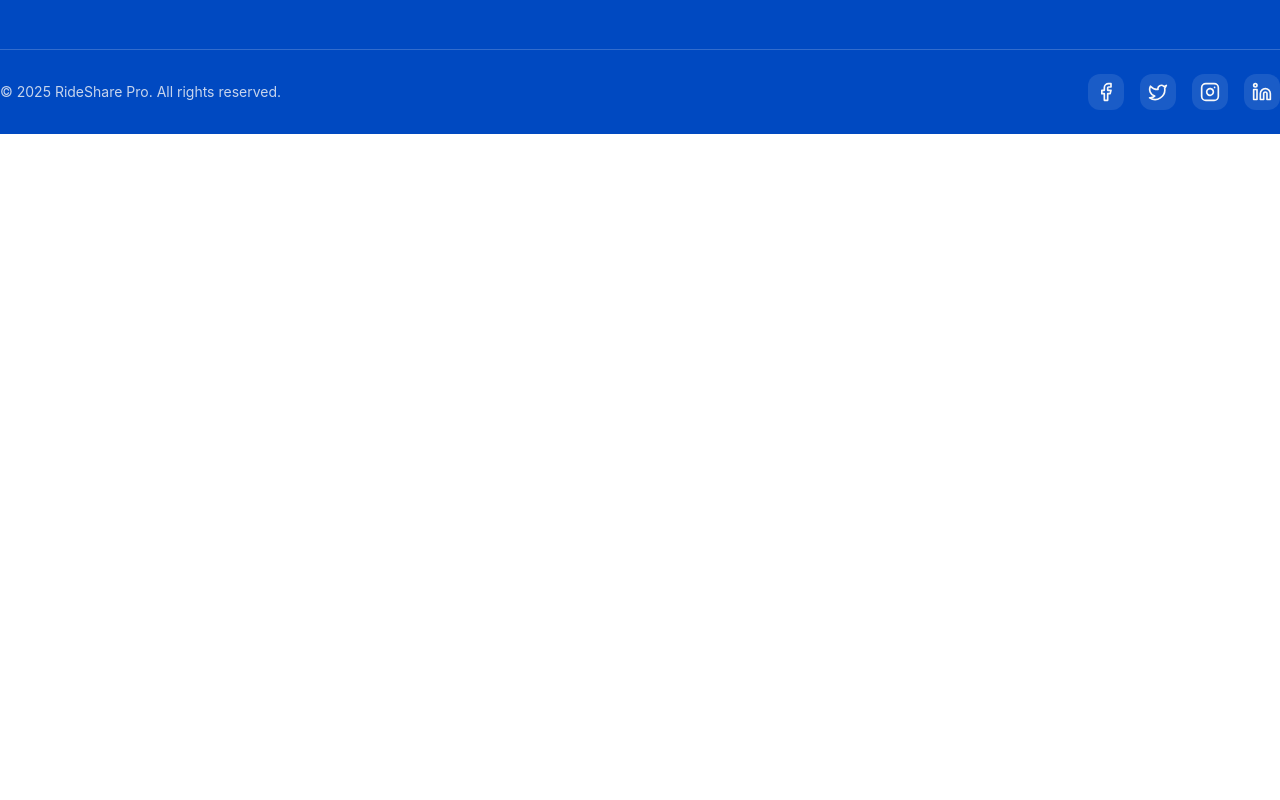
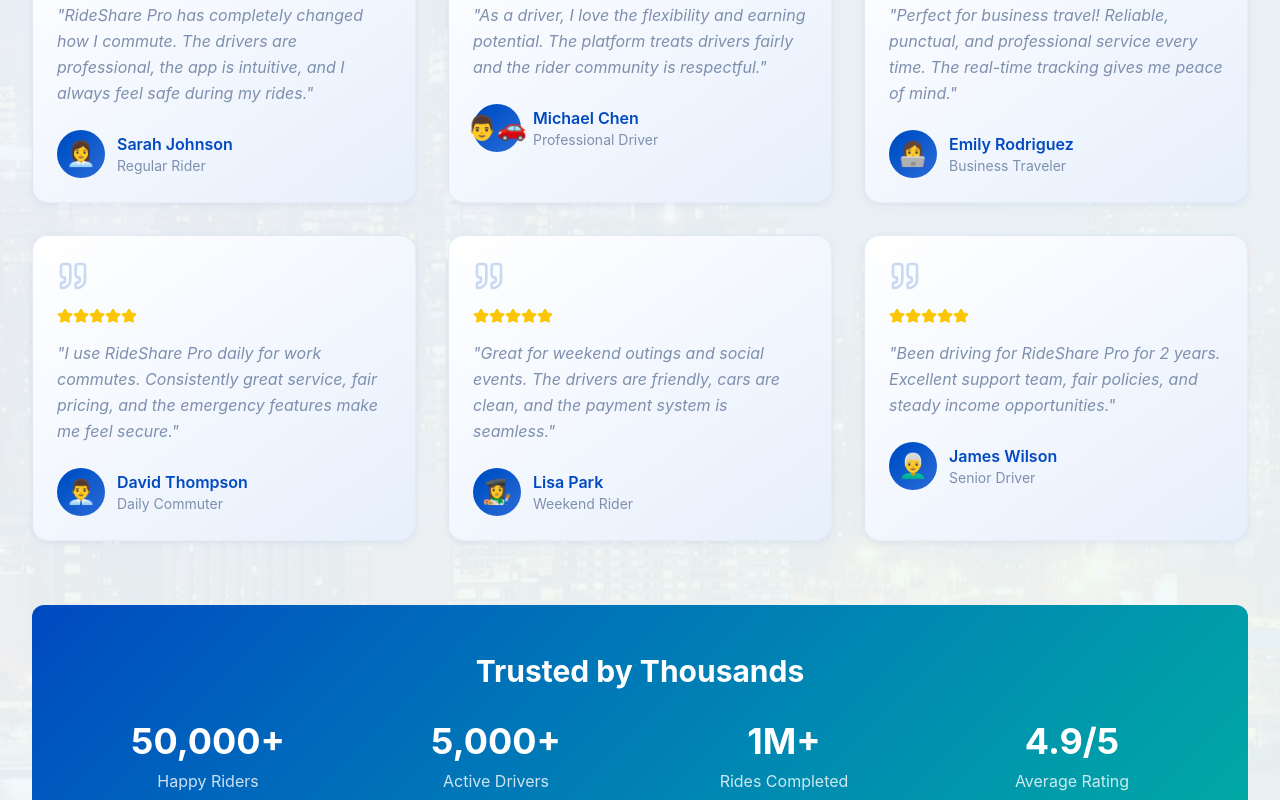
Before and after one commit to Rokon-Khan/ride-booking-frontend, a React (Vite) app: page / in a window 1280 px wide. Shown: the part 3440-4240 px from the top of the page. Before the commit the page ends 3574 px from the top, so only its background shows below. Built offline with nearby package versions, Linux system fonts and the light colour scheme.

Commit message:
Testimonial Section Added

```diff
--- /dev/null
+++ b/src/components/landing/Testimonials.tsx
@@ -0,0 +1,157 @@
+import testimonialsImage from "@/assets/New_York-City.jpg";
+import { Quote, Star } from "lucide-react";
+
+const Testimonials = () => {
+  const testimonials = [
+    {
+      name: "Sarah Johnson",
+      role: "Regular Rider",
+      rating: 5,
+      comment:
+        "RideShare Pro has completely changed how I commute. The drivers are professional, the app is intuitive, and I always feel safe during my rides.",
+      avatar: "👩‍💼",
+    },
+    {
+      name: "Michael Chen",
+      role: "Professional Driver",
+      rating: 5,
+      comment:
+        "As a driver, I love the flexibility and earning potential. The platform treats drivers fairly and the rider community is respectful.",
+      avatar: "👨‍🚗",
+    },
+    {
+      name: "Emily Rodriguez",
+      role: "Business Traveler",
+      rating: 5,
+      comment:
+        "Perfect for business travel! Reliable, punctual, and professional service every time. The real-time tracking gives me peace of mind.",
+      avatar: "👩‍💻",
+    },
+    {
+      name: "David Thompson",
+      role: "Daily Commuter",
+      rating: 5,
+      comment:
+        "I use RideShare Pro daily for work commutes. Consistently great service, fair pricing, and the emergency features make me feel secure.",
+      avatar: "👨‍💼",
+    },
+    {
+      name: "Lisa Park",
+      role: "Weekend Rider",
+      rating: 5,
+      comment:
+        "Great for weekend outings and social events. The drivers are friendly, cars are clean, and the payment system is seamless.",
+      avatar: "👩‍🎨",
+    },
+    {
+      name: "James Wilson",
+      role: "Senior Driver",
+      rating: 5,
+      comment:
+        "Been driving for RideShare Pro for 2 years. Excellent support team, fair policies, and steady income opportunities.",
+      avatar: "👨‍🦳",
+    },
+  ];
+
+  const renderStars = (rating: number) => {
+    return Array.from({ length: 5 }, (_, index) => (
+      <Star
+        key={index}
+        className={`h-4 w-4 ${
+          index < rating ? "text-yellow-400 fill-current" : "text-gray-300"
+        }`}
+      />
+    ));
+  };
+
+  return (
+    <section className="section-padding relative overflow-hidden">
+      {/* Background */}
+      <div className="absolute inset-0">
+        <img
+          src={testimonialsImage}
+          alt="Happy customers using RideShare Pro"
+          className="w-full h-full object-cover opacity-5"
+        />
+        <div className="absolute inset-0 bg-gradient-to-br from-primary/5 to-secondary/5"></div>
+      </div>
+
+      <div className="relative z-10 container-width">
+        {/* Section Header */}
+        <div className="text-center mb-16">
+          <h2 className="text-section-title">What Our Users Say</h2>
+          <p className="text-lg text-muted-foreground max-w-2xl mx-auto">
+            Don't just take our word for it. Here's what our community of riders
+            and drivers have to say about their RideShare Pro experience.
+          </p>
+        </div>
+
+        {/* Testimonials Grid */}
+        <div className="grid md:grid-cols-2 lg:grid-cols-3 gap-8 mb-16">
+          {testimonials.map((testimonial, index) => (
+            <div
+              key={testimonial.name}
+              className="card-elevated p-6 animate-fade-in-up"
+              style={{ animationDelay: `${index * 100}ms` }}
+            >
+              {/* Quote Icon */}
+              <div className="mb-4">
+                <Quote className="h-8 w-8 text-primary/20" />
+              </div>
+
+              {/* Rating */}
+              <div className="flex items-center mb-4">
+                {renderStars(testimonial.rating)}
+              </div>
+
+              {/* Comment */}
+              <p className="text-muted-foreground leading-relaxed mb-6 italic">
+                "{testimonial.comment}"
+              </p>
+
+              {/* User Info */}
+              <div className="flex items-center space-x-3">
+                <div className="w-12 h-12 bg-gradient-primary rounded-full flex items-center justify-center text-2xl">
+                  {testimonial.avatar}
+                </div>
+                <div>
+                  <div className="font-semibold text-foreground">
+                    {testimonial.name}
+                  </div>
+                  <div className="text-sm text-muted-foreground">
+                    {testimonial.role}
+                  </div>
+                </div>
+              </div>
+            </div>
+          ))}
+        </div>
+
+        {/* Stats Section */}
+        <div className="bg-gradient-hero rounded-lg p-8 md:p-12 text-center text-white">
+          <h3 className="text-3xl font-bold mb-8">Trusted by Thousands</h3>
+          <div className="grid grid-cols-2 md:grid-cols-4 gap-8">
+            <div>
+              <div className="text-4xl font-bold mb-2">50,000+</div>
+              <div className="text-white/80">Happy Riders</div>
+            </div>
+            <div>
+              <div className="text-4xl font-bold mb-2">5,000+</div>
+              <div className="text-white/80">Active Drivers</div>
+            </div>
+            <div>
+              <div className="text-4xl font-bold mb-2">1M+</div>
+              <div className="text-white/80">Rides Completed</div>
+            </div>
+            <div>
+              <div className="text-4xl font-bold mb-2">4.9/5</div>
+              <div className="text-white/80">Average Rating</div>
+            </div>
+          </div>
+        </div>
+      </div>
+    </section>
+  );
+};
+
+export default Testimonials;
--- a/src/pages/HomePage.tsx
+++ b/src/pages/HomePage.tsx
@@ -1,6 +1,7 @@
 import Features from "@/components/landing/Features";
 import Hero from "@/components/landing/Hero";
 import HowItWorks from "@/components/landing/HowItWorks";
+import Testimonials from "@/components/landing/TestiMonials";
 
 export default function HomePage() {
   return (
@@ -8,6 +9,7 @@
       <Hero />
       <Features />
       <HowItWorks />
+      <Testimonials />
     </div>
   );
 }
```
